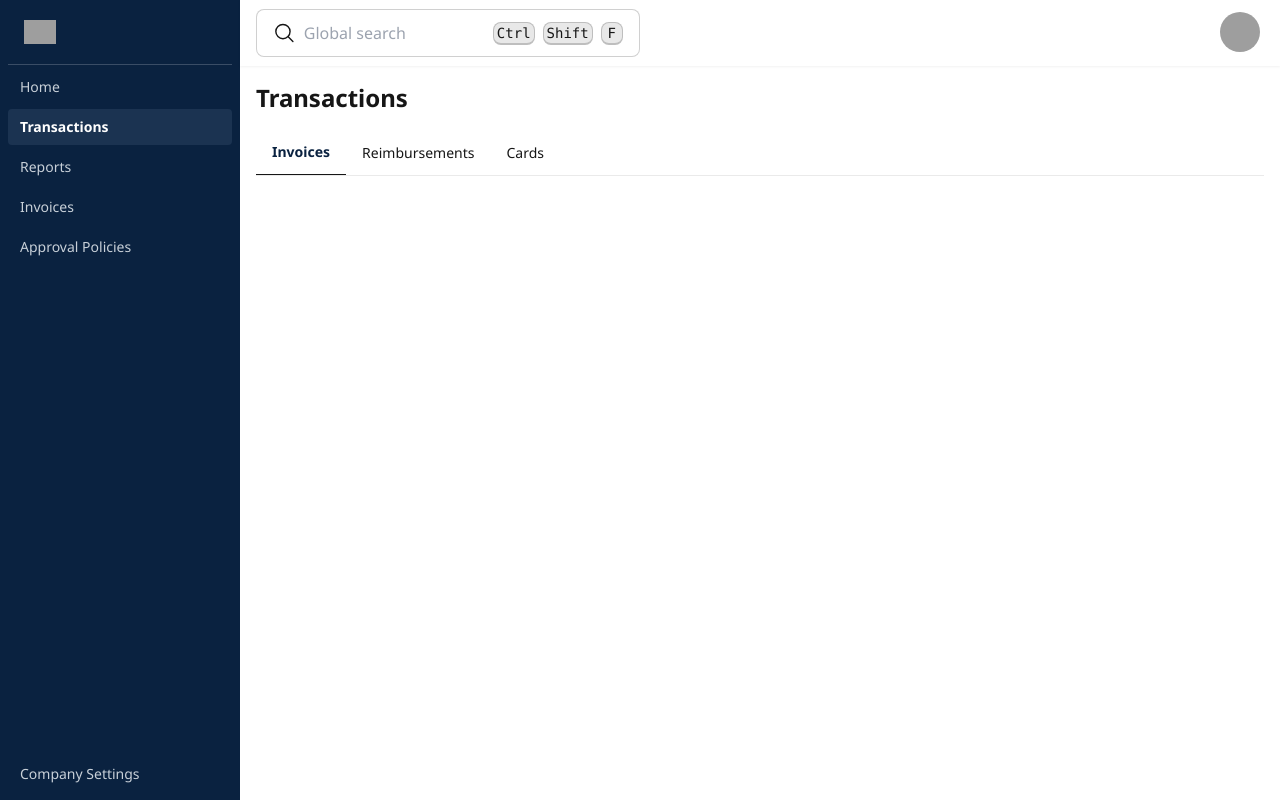
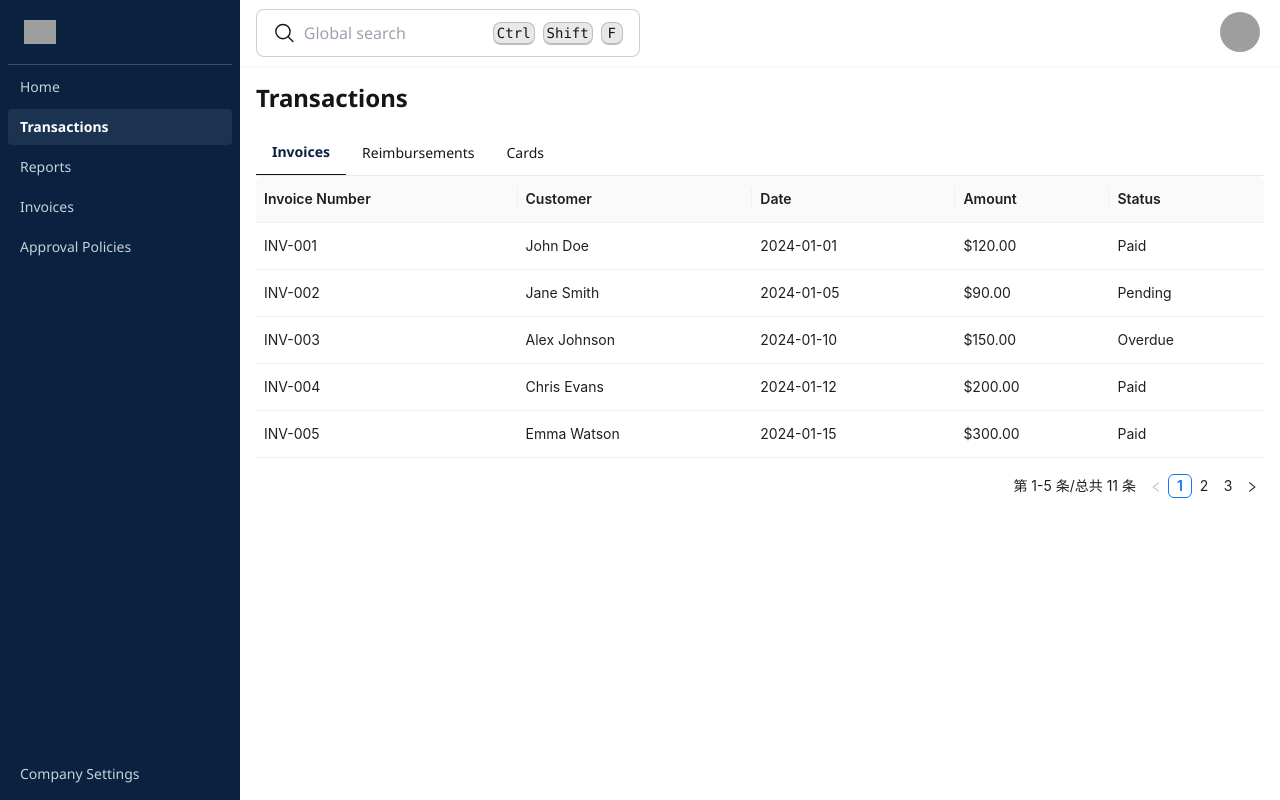
Before and after one commit to claudiofrs/splice-better-table-control, a React (Vite) app: page / in a window 1280 px wide. Built offline with nearby package versions, Linux system fonts and the light colour scheme; grey boxes are pictures that could not be loaded.

Commit message:
added procomponent antd table

```diff
--- a/package.json
+++ b/package.json
@@ -11,6 +11,7 @@
   },
   "dependencies": {
     "@ant-design/pro-components": "^2.8.2",
+    "@ant-design/pro-table": "^3.18.2",
     "@heroicons/react": "^2.2.0",
     "@tanstack/react-table": "^8.20.5",
     "antd": "^5.22.3",
--- /dev/null
+++ b/src/components/DummyTable/InvoiceTable.jsx
@@ -0,0 +1,142 @@
+import React from "react";
+import { ProTable } from "@ant-design/pro-components";
+import "antd/dist/reset.css";
+
+const InvoiceTable = () => {
+    // Sample invoice data
+    const data = [
+        {
+            id: 1,
+            invoiceNumber: "INV-001",
+            customer: "John Doe",
+            date: "2024-01-01",
+            amount: "$120.00",
+            status: "Paid",
+        },
+        {
+            id: 2,
+            invoiceNumber: "INV-002",
+            customer: "Jane Smith",
+            date: "2024-01-05",
+            amount: "$90.00",
+            status: "Pending",
+        },
+        {
+            id: 3,
+            invoiceNumber: "INV-003",
+            customer: "Alex Johnson",
+            date: "2024-01-10",
+            amount: "$150.00",
+            status: "Overdue",
+        },
+        // Add more sample data (up to 11 entries)
+        {
+            id: 4,
+            invoiceNumber: "INV-004",
+            customer: "Chris Evans",
+            date: "2024-01-12",
+            amount: "$200.00",
+            status: "Paid",
+        },
+        {
+            id: 5,
+            invoiceNumber: "INV-005",
+            customer: "Emma Watson",
+            date: "2024-01-15",
+            amount: "$300.00",
+            status: "Paid",
+        },
+        {
+            id: 6,
+            invoiceNumber: "INV-006",
+            customer: "Liam Hemsworth",
+            date: "2024-01-18",
+            amount: "$400.00",
+            status: "Pending",
+        },
+        {
+            id: 7,
+            invoiceNumber: "INV-007",
+            customer: "Sophia Turner",
+            date: "2024-01-20",
+            amount: "$50.00",
+            status: "Overdue",
+        },
+        {
+            id: 8,
+            invoiceNumber: "INV-008",
+            customer: "Ethan Hawke",
+            date: "2024-01-22",
+            amount: "$70.00",
+            status: "Paid",
+        },
+        {
+            id: 9,
+            invoiceNumber: "INV-009",
+            customer: "Mia Wong",
+            date: "2024-01-25",
+            amount: "$110.00",
+            status: "Pending",
+        },
+        {
+            id: 10,
+            invoiceNumber: "INV-010",
+            customer: "Noah Davis",
+            date: "2024-01-28",
+            amount: "$500.00",
+            status: "Paid",
+        },
+        {
+            id: 11,
+            invoiceNumber: "INV-011",
+            customer: "Isabella Lee",
+            date: "2024-01-30",
+            amount: "$600.00",
+            status: "Overdue",
+        },
+    ];
+
+    // Table columns
+    const columns = [
+        {
+            title: "Invoice Number",
+            dataIndex: "invoiceNumber",
+            key: "invoiceNumber",
+        },
+        {
+            title: "Customer",
+            dataIndex: "customer",
+            key: "customer",
+        },
+        {
+            title: "Date",
+            dataIndex: "date",
+            key: "date",
+        },
+        {
+            title: "Amount",
+            dataIndex: "amount",
+            key: "amount",
+        },
+        {
+            title: "Status",
+            dataIndex: "status",
+            key: "status",
+        },
+    ];
+
+    return (
+        <ProTable
+            columns={columns}
+            dataSource={data}
+            rowKey="id"
+            pagination={{
+                pageSize: 5, // Number of items per page
+            }}
+            search={false} // Disable search functionality for simplicity
+            options={false} // Disable default toolbar
+        />
+    );
+};
+
+export default InvoiceTable;
--- a/src/pages/app/App.jsx
+++ b/src/pages/app/App.jsx
@@ -2,6 +2,7 @@ import "../../index.css"
 import Sidebar from "../../components/Sidebar/Sidebar"
 import Topbar from "../../components/Topbar/Topbar";
 // import DataTable from "../../components/DataTable/DataTable";
+import InvoiceTable from "../../components/DummyTable/InvoiceTable";
 import HorizontalTab from "../../components/Tabs/HorizontalTab";
 import "./App.css";
 
@@ -24,6 +25,7 @@ function App() {
             Transactions
           </h1>
           <HorizontalTab tabData={tabData} />
+          <InvoiceTable></InvoiceTable>
         </div>
       </main>
     </div>
```
Also changed, not shown: 1 other file (tests, documents, lock files or other folders).
